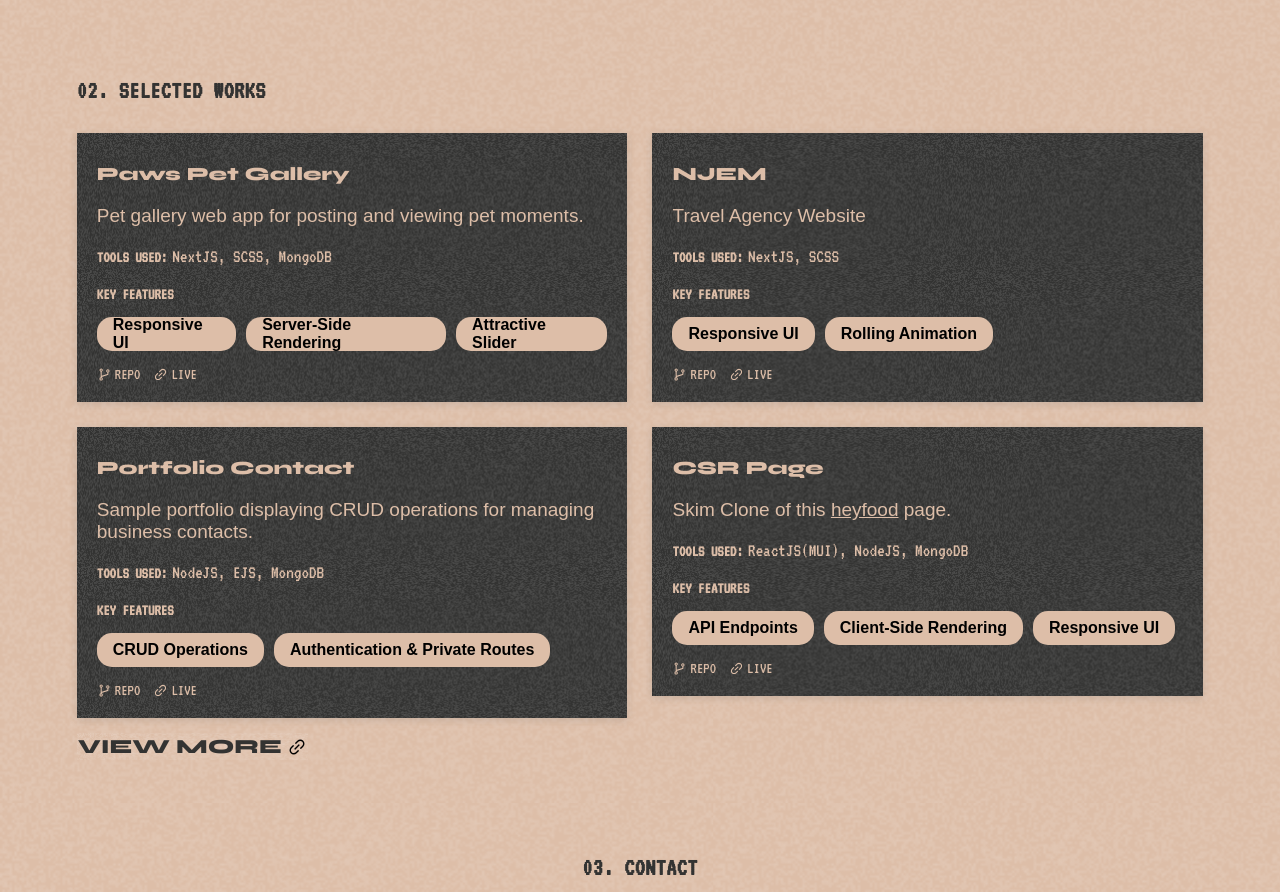
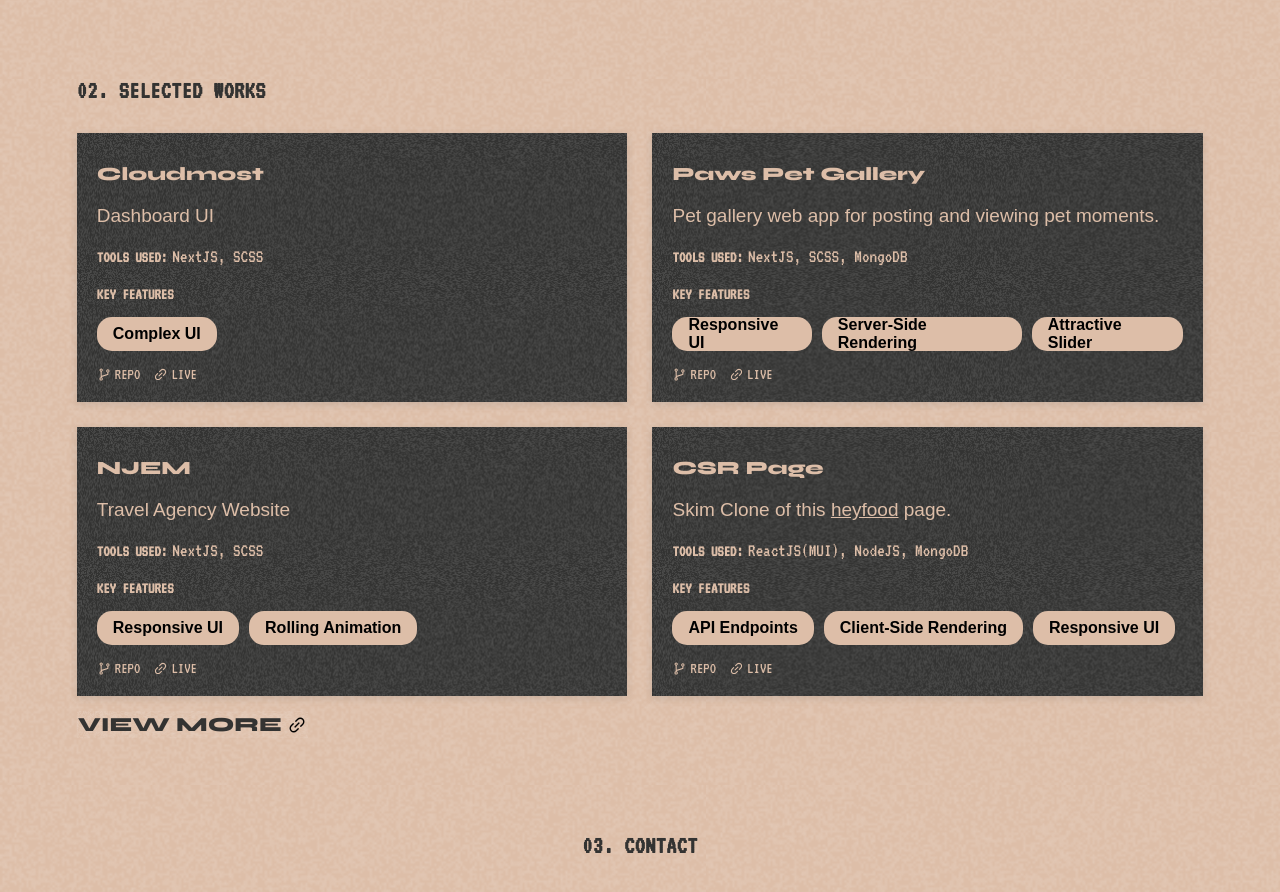
Before and after one commit to PhemiT/portfolio-v1, a Next.js app: page / in a window 1280 px wide. Shown: the part 980-1872 px from the top of the page. Built offline with nearby package versions, Linux system fonts and the light colour scheme; a web font is replaced by a local one.

Commit message:
Update Work.tsx

```diff
--- a/modules/Work.tsx
+++ b/modules/Work.tsx
@@ -23,6 +23,14 @@ const Work = () => {
                 <h3 className='heading'>02. Selected Works</h3>
                 <div className="selected-works">
                     <WorkAlt
+                    heading='cloudmost'
+                    desc='Dashboard UI'
+                    repoLink='https://github.com/PhemiT/portfolio-contact'
+                    liveLink='https://cloudmost.vercel.app/'
+                    tools='NextJS, SCSS'
+                    features={['Complex UI']}
+                     />
+                    <WorkAlt
                     heading='paws pet gallery'
                     desc='Pet gallery web app for posting and viewing pet moments.'
                     repoLink='https://github.com/PhemiT/Paws'
@@ -37,14 +45,6 @@ const Work = () => {
                     liveLink='https://njem.vercel.app/'
                     tools='NextJS, SCSS'
                     features={['Responsive UI', 'Rolling Animation']}
-                     />
-                     <WorkAlt
-                    heading='portfolio contact'
-                    desc='Sample portfolio displaying CRUD operations for managing business contacts.'
-                    repoLink='https://github.com/PhemiT/portfolio-contact'
-                    liveLink='https://portfolio-contact-39rs.onrender.com/'
-                    tools='NodeJS, EJS, MongoDB'
-                    features={['CRUD Operations', 'Authentication & Private Routes', ]}
                      />
                       <WorkAlt
                     heading='CSR Page'
```
